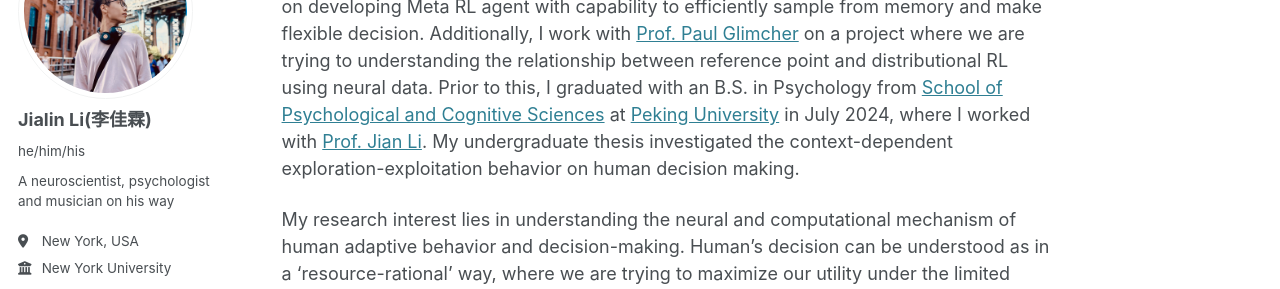
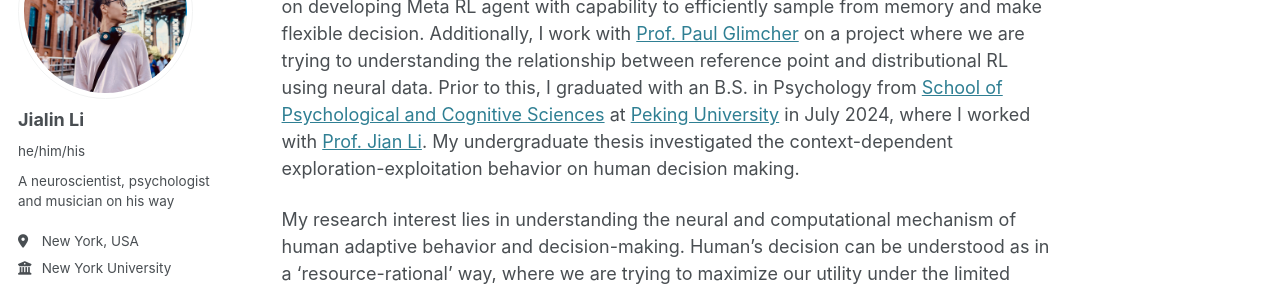
Before and after one commit to JiaLinLi0822/JiaLinLi0822.github.io, a Jekyll site: the page built from _pages/about.md, in a window 1280 px wide. Shown: the part 182-471 px from the top of the page. Built offline with Jekyll 4.4.1, drawn with Linux system fonts in a browser that asks for light colours; some of the changed lines change nothing that is shown.

Commit message:
Update _config.yml

```diff
--- a/_config.yml
+++ b/_config.yml
@@ -22,7 +22,9 @@
 author:
   # Biographic information
   avatar           : "profile.png"
-  name             : "Jialin Li(李佳霖)"
+  name             : "Jialin Li"
+  pronunciation    : "Jya-lin Lee"
+  name_chinese     : "李佳霖"
   pronouns         : "he/him/his"
   bio              : "A neuroscientist, psychologist and musician on his way"
   location         : "New York, USA"
```
